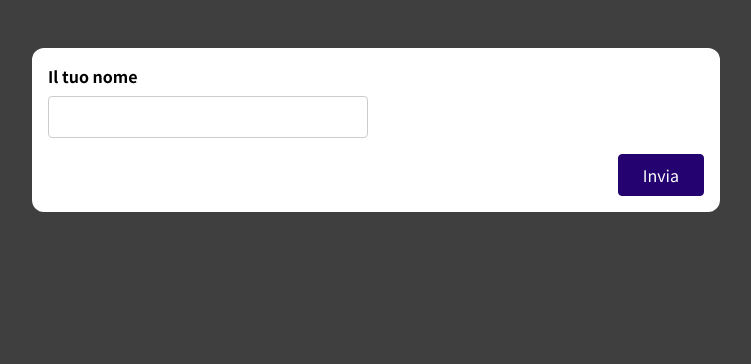
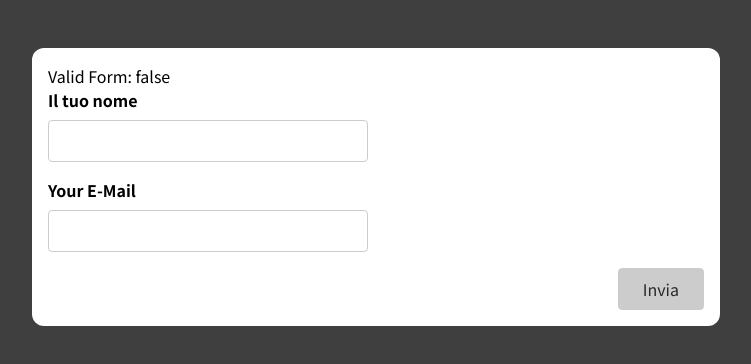
Before and after one commit to m0rph3u5-zip/reactjs-studio, a React (Create React App) app: page / in a window 1280 px wide. Shown: the top 364 px of the page, without its empty margins (264-1015 px from the left). Built offline with nearby package versions, Linux system fonts and the light colour scheme.

Commit message:
create form email

```diff
--- a/src/components/SimpleInput.js
+++ b/src/components/SimpleInput.js
@@ -1,52 +1,79 @@
-import { useState, useEffect } from 'react';
+import { useState } from 'react';
 
 const SimpleInput = () => {
-  const [validName, setValidName] = useState('');
   const [nameInput, setNameInput] = useState('');
+  const [emailInput, setEmailInput] = useState('');
+
   const [nameIsTouched, setNameTouched] = useState(false);
+  const [emailIsTouched, setEmailTouched] = useState(false);
 
   const nameIsValid = nameInput.trim().length > 0;
   const nameIsInvalid = !nameIsValid && nameIsTouched;
 
+  const emailValidators = ['@', '.'];
+  const emailIsValid = emailInput.trim().length > 0 && emailValidators.some((crt) => emailInput.includes(crt));
+  const emailIsInvalid = !emailIsValid && emailIsTouched;
+
+  let formIsValid = emailIsValid && nameIsValid;
+
   const nameChangeHander = (e) => {
     setNameInput(e.target.value);
+  };
+
+  const emailChangeHander = (e) => {
+    setEmailInput(e.target.value);
   };
 
   const nameBlurHandler = (e) => {
     setNameTouched(true);
   };
 
+  const emailBlurHandler = (e) => {
+    setEmailTouched(true);
+  };
+
   const formSubmitHandler = (e) => {
     e.preventDefault();
 
     setNameTouched(true);
+    setEmailTouched(true);
 
-    if (nameIsInvalid) {
+    if (nameIsInvalid || emailIsInvalid) {
+      formIsValid = false;
       return;
     }
 
-    setValidName(e.target.value);
     setNameTouched(false);
     setNameInput('');
 
+    setEmailTouched(false);
+    setEmailInput('');
+
     setTimeout(() => {
-      setValidName('');
-    }, 1000);
+      formIsValid = false;
+    }, 3000);
   };
 
   const keyDownHandler = (e) => {
     if (e.key === 'Enter') {
+      setEmailInput(e.target.value);
       setNameInput(e.target.value);
       formSubmitHandler(e);
     }
   };
 
-  const classFormControlValid =
-    nameIsInvalid && nameIsTouched ? 'form-control invalid' : 'form-control';
+  const classNameControlValid = nameIsInvalid
+    ? 'form-control invalid'
+    : 'form-control';
+
+  const classEmailControlValid = emailIsInvalid
+    ? 'form-control invalid'
+    : 'form-control';
 
   return (
     <form onSubmit={formSubmitHandler}>
-      <div className={classFormControlValid}>
+      <span>Valid Form: {formIsValid.toString()}</span>
+      <div className={classNameControlValid}>
         <label htmlFor='name'>Il tuo nome</label>
         <input
           type='text'
@@ -60,11 +87,19 @@ const SimpleInput = () => {
           <div className='error-text'>Il nome inserito non è valido</div>
         )}
       </div>
-      {validName.trim().length > 0 && (
-        <div>Il nome inserito è: {validName}</div>
-      )}
+      <div className={classEmailControlValid}>
+        <label htmlFor='email'>Your E-Mail</label>
+        <input
+          type='email'
+          id='email'
+          onChange={emailChangeHander}
+          onBlur={emailBlurHandler}
+          value={emailInput}
+        />
+        {emailIsInvalid && <p className='error-text'>La mail non è valida.</p>}
+      </div>
       <div className='form-actions'>
-        <button>Invia</button>
+        <button disabled={formIsValid.toString()}>Invia</button>
       </div>
     </form>
   );
--- a/src/index.css
+++ b/src/index.css
@@ -79,6 +79,15 @@ button:active {
   border-color: #33059e;
 }
 
+button:disabled,
+button:disabled:hover,
+button:disabled:active {
+  background-color: #ccc;
+  color: #292929;
+  border-color: #ccc;
+  cursor: not-allowed;
+}
+
 .form-actions {
   text-align: right;
 }
```
Also changed, not shown: 1 other file (tests, documents, lock files or other folders).
